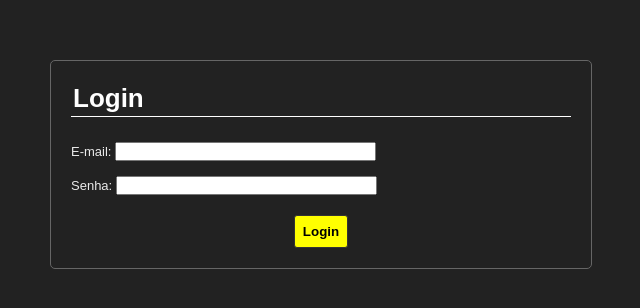
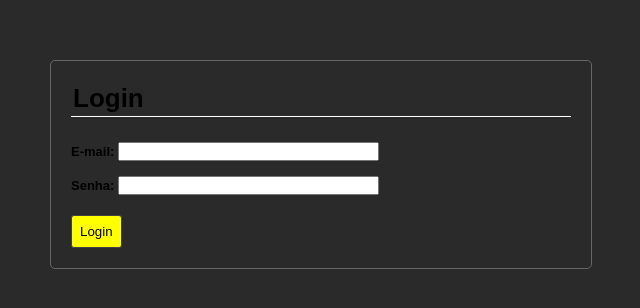
Before and after one commit to MilenaFigueira/step-one, a plain HTML site: page login.html in a window 1280 px wide. Shown: the whole page, without its empty margins (319-959 px from the left). Drawn offline with Linux system fonts and the light colour scheme.

Commit message:
comitando

```diff
--- a/login.html
+++ b/login.html
@@ -10,22 +10,21 @@
 
     </style>
 </head>
-<body style="background:#222222;">
+<body>
 
     <form name="frm_login" method="GET" action="quem-sou-eu.html"
         class="formulario_login"
-        style="width:500px;margin:50px auto;padding:20px;border:1px solid #666666;border-radius:5px"
         onsubmit="javascript:return valida_frm_login();">
-    <h1 style="color:#ffffff;">Login</h1>
+    <h1>Login</h1>
     <br />
 
 
-    <p style="color:#eaeaea;">E-mail: <input type="email" name="email" size="30" maxlength="7"/></p>
+    <p>E-mail: <input type="email" name="email" size="30" maxlength="50"/></p>
     <br />
-    <p style="color:#eaeaea;">Senha: <input type="password" name="senha" size="30" maxlength="50"/></p>
+    <p>Senha: <input type="password" name="senha" size="30" maxlength="50"/></p>
 
-    <p style="text-align: center;margin:20px 0px 0px 0px;">
-        <input type="submit" value="Login"  style="font-weight:bold;"/></p>
+    <p>
+        <input type="submit" value="Login"/></p>
        </form>
 
     </body>
@@ -38,6 +37,12 @@
                 document.frm_login.email.focus();
                 return false;
             }
+            if(document.frm_login.password.value=='')
+            {
+                alert('Preencha o campo senha');
+                document.frm_login.password.focus();
+                return false;
+            }
 
 
 
--- a/style_login.css
+++ b/style_login.css
@@ -1,4 +1,7 @@
 *{margin:0px;padding:0px;}
-body{padding:10px;font-family:arial;font-size:13px;}
+body{padding:10px;font-family:arial;font-size:13px;background:#2b2a2a}
 h1{margin:0px 0px 10px 0px;padding:2px;border-bottom:1px solid #ffffff}
-input[type="submit"]{padding:8px;border:1px solid #333333;background:#ffff00;border-radius:3px;}
+input[type="submit"]{padding:8px;border:1px solid #424242;background:#ffff00;border-radius:3px;color:#000000;
+    text-align:center ;margin:20px 0px 0px 0px}
+    p{font-weight:bold}
+    form{width:500px;margin:50px auto;padding:20px;border:1px solid #666666;border-radius:5px}
```
Also changed, not shown: quem-sou-eu.html (+10 -4 lines).
